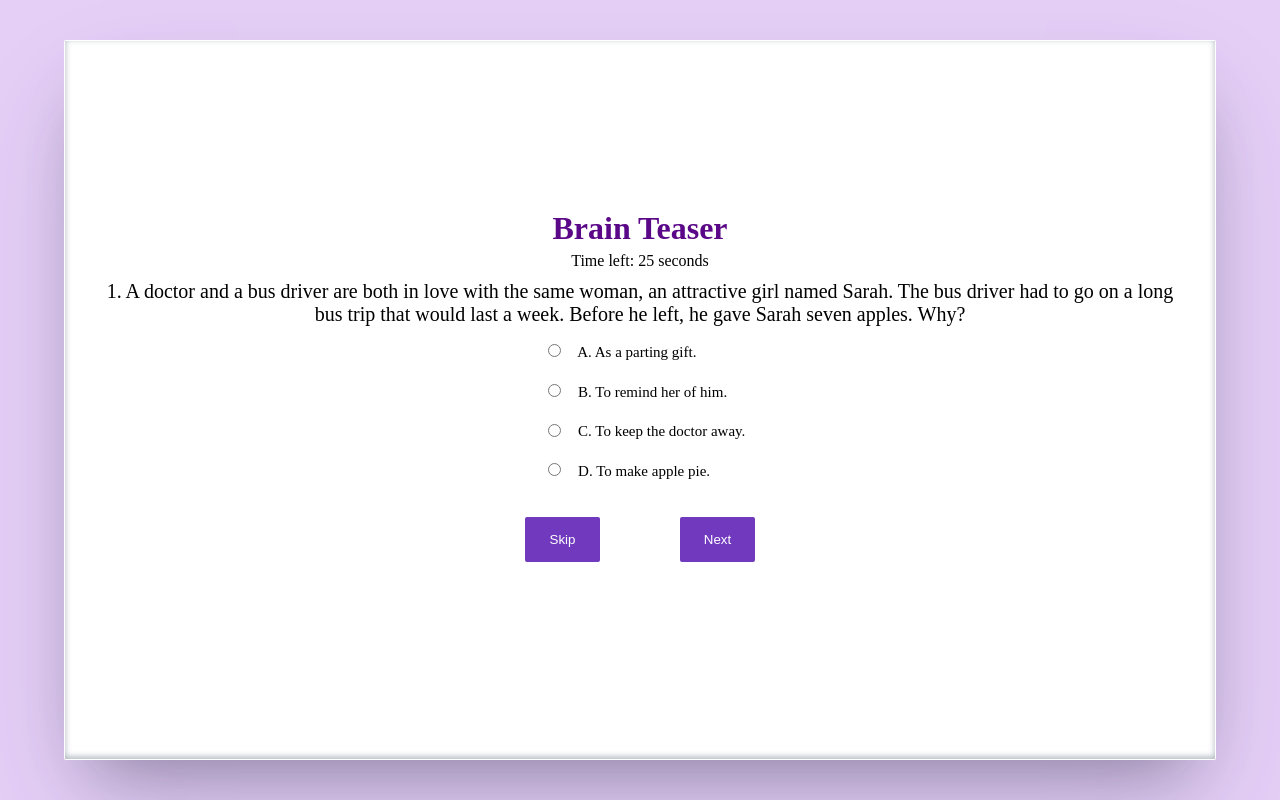
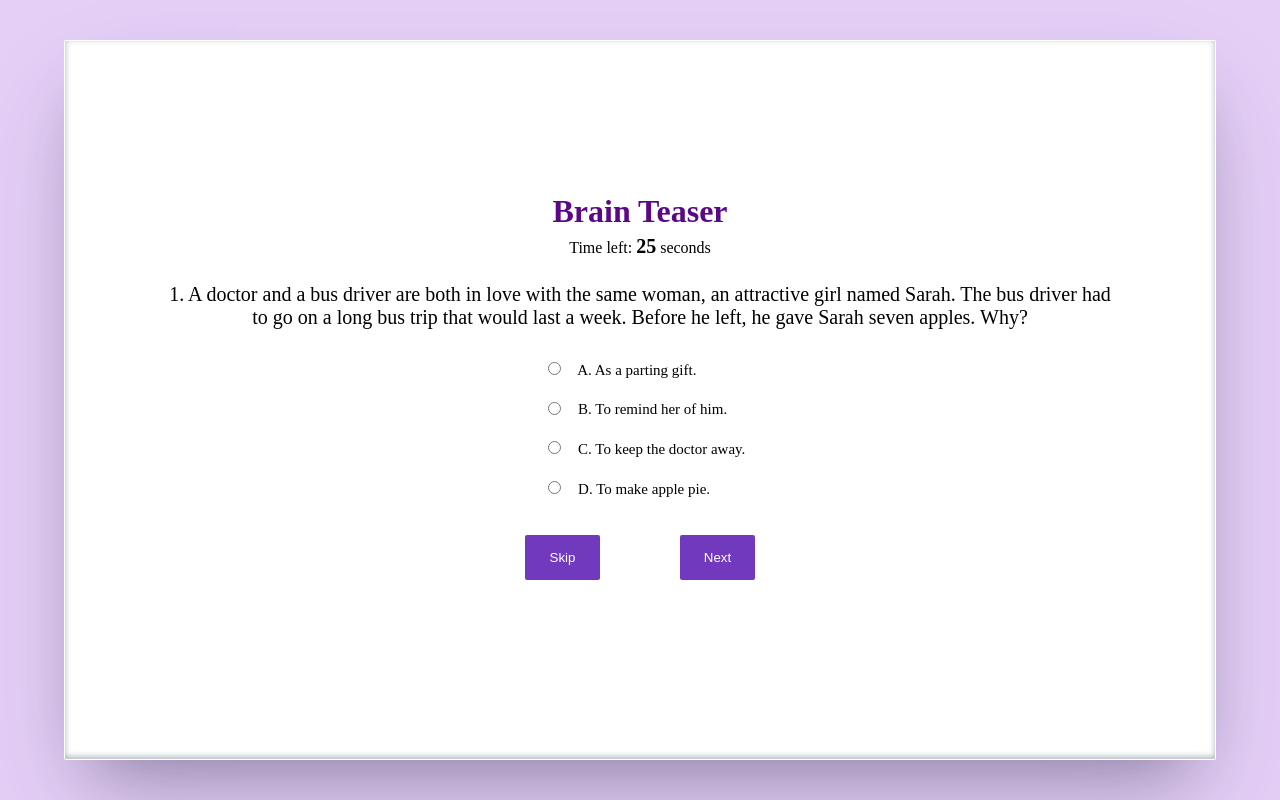
Before and after one commit to ananyajain10/brain-teaser-quiz, a website: page questions.html in a window 1280 px wide. Drawn offline with Linux system fonts and the light colour scheme.

Commit message:
timerSize

```diff
--- a/questions.css
+++ b/questions.css
@@ -34,6 +34,11 @@ body{
 
 }
 
+span{
+    font-weight: 800;
+    font-size: 20px;
+}
+
 h1{
     padding: 5px;
     color: #5B0888;
@@ -56,18 +61,18 @@ img{
     margin: 5px;
 }
 
-.ques{
+#quess{
+    width: 90%;
     display: flex;
     align-items: center;
     justify-content: start;
     flex-direction: column;
     padding: 15px;
-}
-
-p{
     font-size: 20px;
     font-weight: 400;
 }
+
+
 
 .ques-optns{
     display: flex;
```
